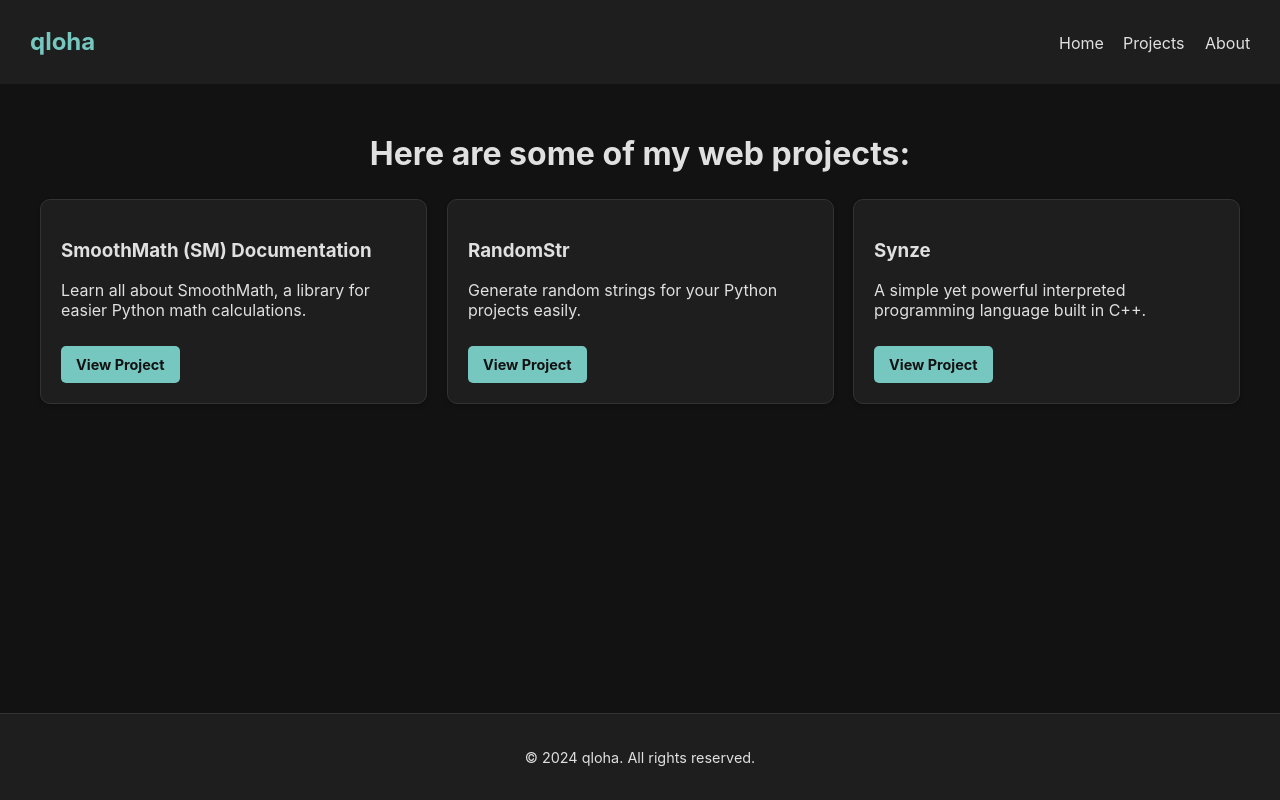
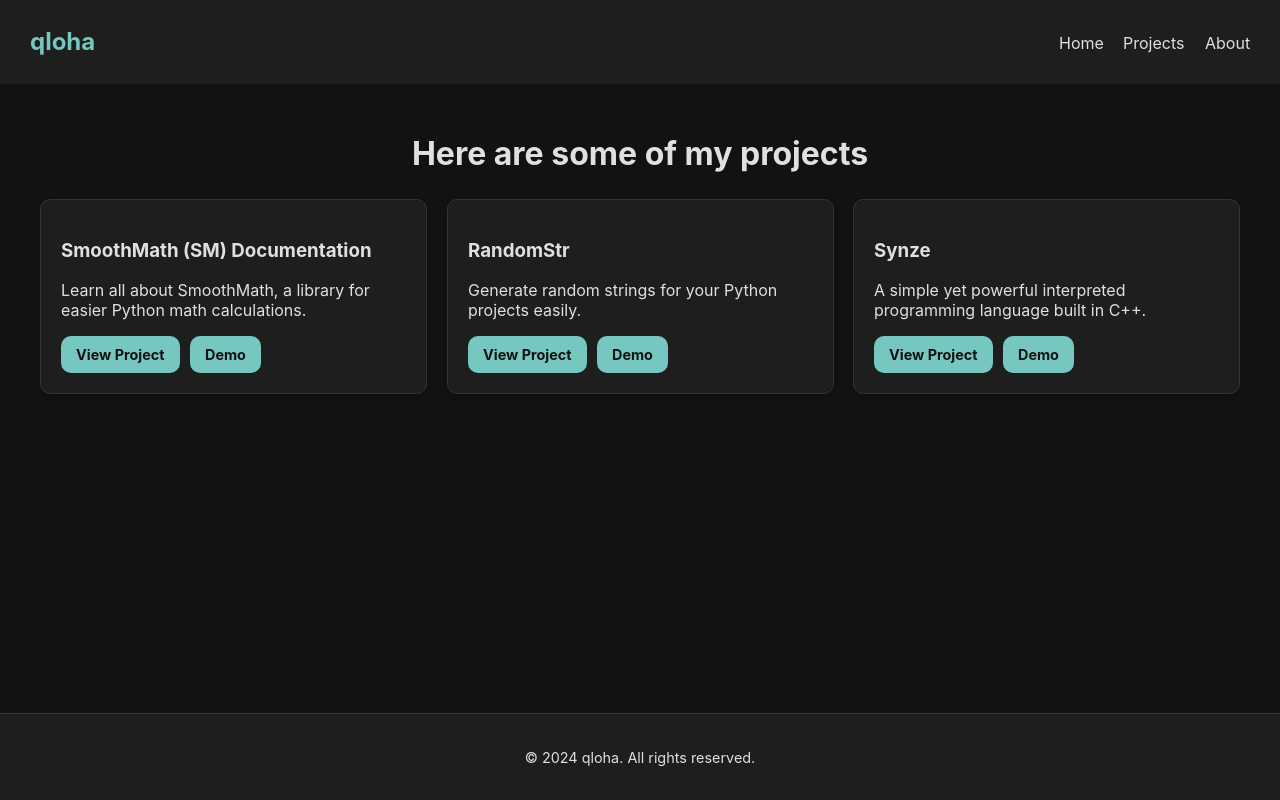
Before and after one commit to qloha/qloha.github.io, a Vue app: page /projects in a window 1280 px wide. Built offline with nearby package versions, Linux system fonts and the light colour scheme.

Commit message:
pls last thing

```diff
--- a/src/components/ProjectCard.vue
+++ b/src/components/ProjectCard.vue
@@ -2,7 +2,8 @@
   <div class="project-card hvr-grow">
     <h3>{{ title }}</h3>
     <p>{{ description }}</p>
-    <a :href="link" target="_blank" class="hvr-fade">View Project</a>
+    <a :href="repository" target="_blank" class="hvr-fade">View Project</a>
+    <a :href="demo" target="_blank" class="hvr-fade">Demo</a>
   </div>
 </template>
 
@@ -11,7 +12,8 @@ export default {
   props: {
     title: String,
     description: String,
-    link: String,
+    repository: String,
+    demo: String,
   },
 };
 </script>
@@ -30,12 +32,12 @@ export default {
 
 .project-card a {
   display: inline-block;
-  margin-top: 10px;
+  margin: 0 10px 0 0;
   padding: 10px 15px;
   background-color: #76c7c0;
   color: #121212;
   text-decoration: none;
-  border-radius: 5px;
+  border-radius: 10px;
   font-size: 0.9em;
   font-weight: bold;
 }
--- a/src/views/About.vue
+++ b/src/views/About.vue
@@ -21,7 +21,7 @@
       <li><strong>Languages:</strong> HTML, CSS, JavaScript, Java, Python, C++, Kotlin</li>
       <li><strong>Frontend Frameworks:</strong> Vue.js, React</li>
       <li><strong>Backend:</strong> Node.js, Express.js, Flask</li>
-      <li><strong>Tools & Technologies:</strong> Git, WebStorm, Pear AI, IntelliJ Idea</li>
+      <li><strong>Tools & Technologies:</strong> Git, WebStorm, Pear AI, IntelliJ IDEA</li>
       <li><strong>Other:</strong> API integration, Compiler development, Random utilities</li>
     </ul>
   </section>
--- a/src/views/Projects.vue
+++ b/src/views/Projects.vue
@@ -1,13 +1,14 @@
 <template>
   <section class="projects">
-    <h2>Here are some of my web projects:</h2>
+    <h2>Here are some of my projects</h2>
     <div class="project-grid">
       <ProjectCard
           v-for="(project, index) in projects"
           :key="index"
           :title="project.title"
           :description="project.description"
-          :link="project.link"
+          :repository="project.repository"
+          :demo="project.demo"
       />
     </div>
   </section>
@@ -26,17 +27,20 @@ export default {
         {
           title: 'SmoothMath (SM) Documentation',
           description: 'Learn all about SmoothMath, a library for easier Python math calculations.',
-          link: 'https://qloha.github.io/smoothmath',
+          repository: 'https://github.com/qloha/SmoothMath',
+          demo: 'https://qloha.github.io/SmoothMathDemo',
         },
         {
           title: 'RandomStr',
           description: 'Generate random strings for your Python projects easily.',
-          link: 'https://qloha.github.io/randomstr',
+          repository: 'https://github.com/qloha/RandomStr',
+          demo: 'https://qloha.github.io/RandomStrDemo',
         },
         {
           title: 'Synze',
           description: 'A simple yet powerful interpreted programming language built in C++.',
-          link: 'https://SynzeLang.github.io/',
+          repository: 'https://github.com/SynzeLang/Synze',
+          demo: 'https://SynzeLang.github.io/',
         }
       ],
     };
```
